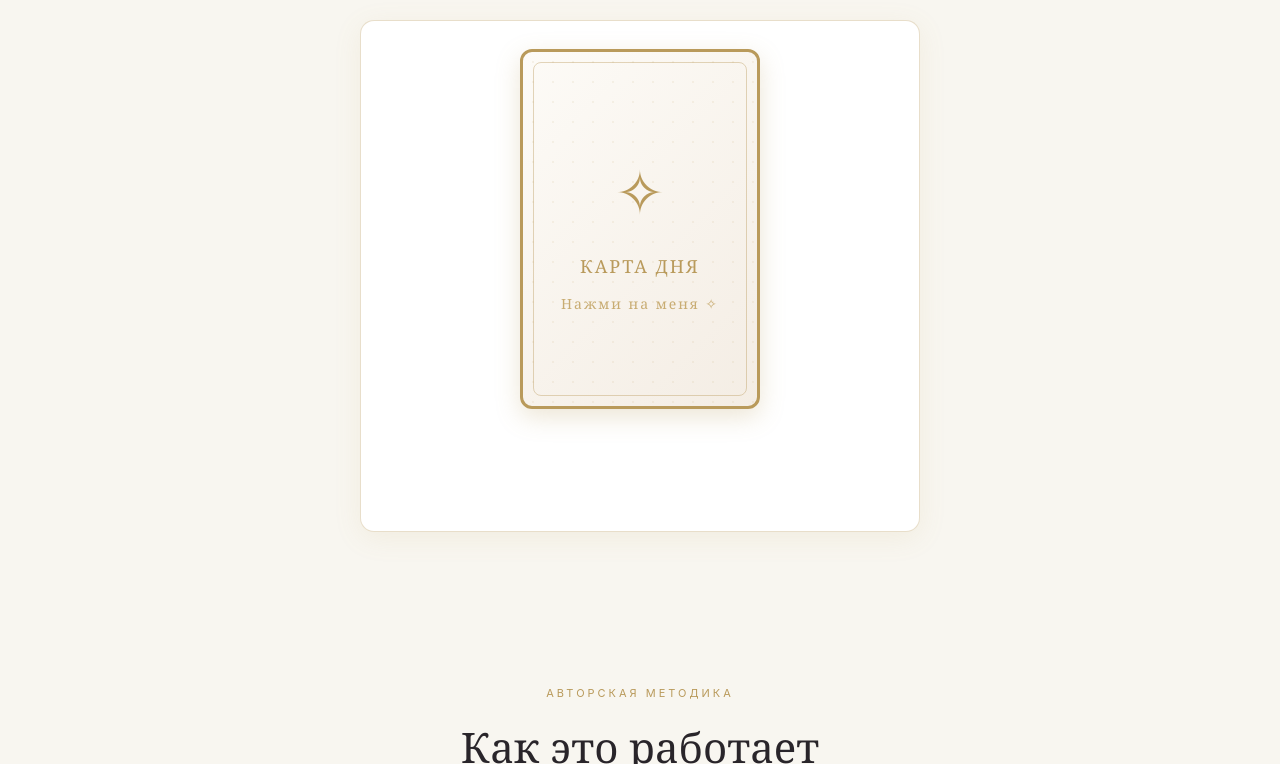
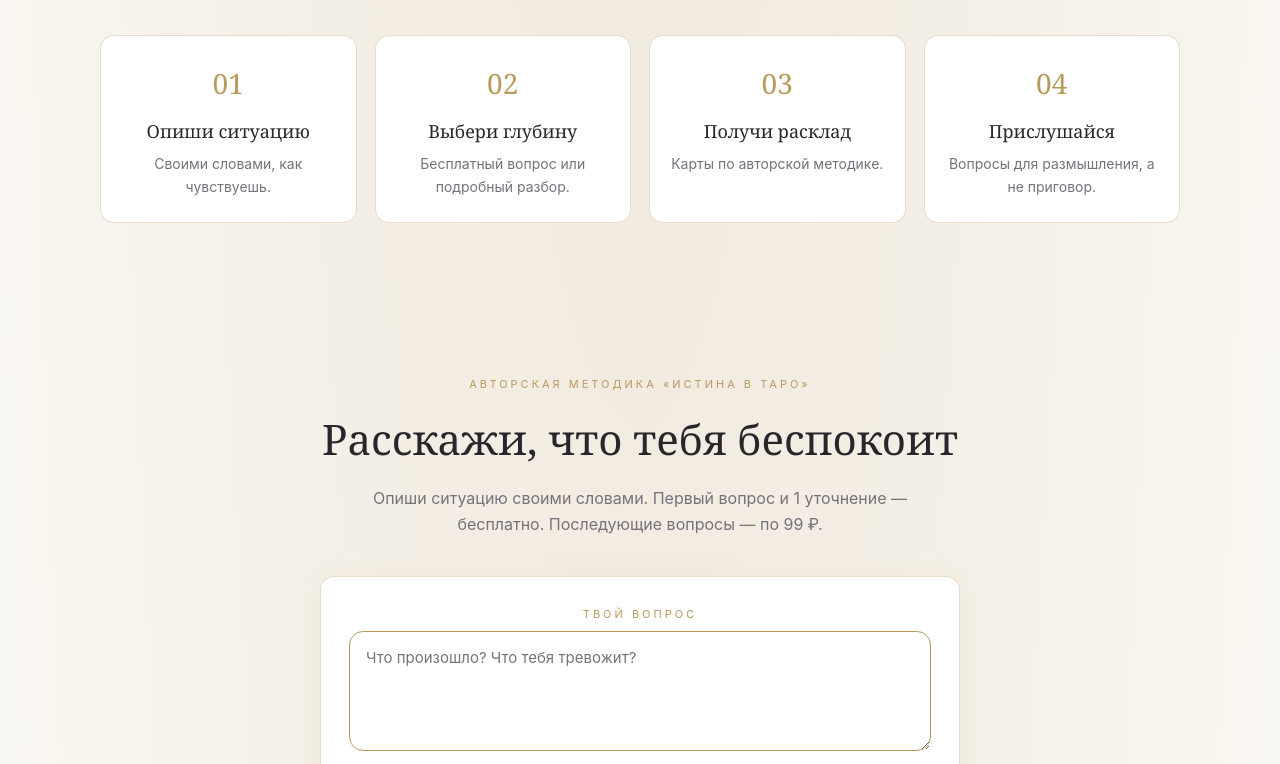
Before and after one commit to vvn130190-prog/istina-v-taro, a website: page index.html in a window 1280 px wide. Shown: the part 798-1562 px from the top of the page. Drawn offline with Linux system fonts and the light colour scheme.

Commit message:
Update index.html

```diff
--- a/index.html
+++ b/index.html
@@ -107,40 +107,32 @@ footer a:hover{color:var(--gold)}
     <h1>Иногда ответы ближе, <em>чем кажется</em></h1>
     <p>Остановись на мгновение. Посмотри на свою ситуацию с другой стороны и прислушайся к тому, что действительно важно для тебя.</p>
   </div>
-</section>
-<section class="section" id="daily">
-  <div class="container">
-    <div class="section-head">
-      <div class="eyebrow">Бесплатно</div>
-      <h2>Твоя карта дня</h2>
-      <p>Подумай о том, что сейчас занимает твои мысли, и открой карту для размышления.</p>
-    </div>
-    <div class="card daily-card" style="perspective: 1000px;">
-      <div id="card-flip-container" onclick="flipCard()" style="cursor:pointer; width:100%; max-width:240px; height:360px; margin:0 auto; position:relative; transform-style:preserve-3d; transition:transform 0.8s;">
+function flipCard() {
+  const container = document.getElementById('card-flip-container');
+  if (isFlipped) return;
 
-        <!-- Рубашка карты -->
-        <div id="card-back" style="position:absolute; width:100%; height:100%; backface-visibility:hidden; background: linear-gradient(135deg, #FDFBF7 0%, #F4EDE4 100%); border:3px solid #B99A5B; border-radius:12px; display:flex; flex-direction:column; align-items:center; justify-content:center; box-shadow: 0 8px 24px rgba(185,154,91,0.25); position:relative; overflow:hidden;">
-          <div style="position:absolute; top:0; left:0; width:100%; height:100%; opacity:0.1; background-image: radial-gradient(#B99A5B 1px, transparent 1px); background-size: 20px 20px;"></div>
+  const today = todayStr();
+  let saved = null;
+  try { saved = JSON.parse(localStorage.getItem('dailyTarotCard')); } catch(e) {}
 
-          <div style="z-index:1; text-align:center;">
-            <div style="font-size:60px; color:#B99A5B; margin-bottom:10px;">✧</div>
-            <div style="font-family:Georgia, serif; font-size:18px; color:#B99A5B; letter-spacing:2px;">КАРТА ДНЯ</div>
-            <div style="font-family:Georgia, serif; font-size:14px; color:#C8AC72; letter-spacing:2px; margin-top:10px;">Нажми на меня ✧</div>
-          </div>
+  let card = null;
+  if (saved && saved.date === today) {
+    card = dailyCards.find(c => c.name === saved.card);
+  }
+  if (!card) {
+    card = dailyCards[Math.floor(Math.random() * dailyCards.length)];
+    try { localStorage.setItem('dailyTarotCard', JSON.stringify({date: today, card: card.name})); } catch(e) {}
+  }
 
-          <div style="position:absolute; top:10px; left:10px; right:10px; bottom:10px; border:1px solid rgba(185,154,91,0.4); border-radius:8px;"></div>
-        </div>
+  // Показываем ТОЛЬКО картинку внутри карты
+  document.getElementById('card-image').innerHTML = '<img src="' + card.image + '" style="max-width:100%; max-height:100%; object-fit:contain; border-radius:8px;" onerror="this.style.display=\'none\'">';
 
-        <!-- Лицо карты (только картинка) -->
-        <div id="card-front" style="position:absolute; width:100%; height:100%; backface-visibility:hidden; transform:rotateY(180deg); background:#FFF; border:3px solid #B99A5B; border-radius:12px; display:flex; align-items:center; justify-content:center; padding:5px; box-shadow: 0 8px 24px rgba(185,154,91,0.25);">
-          <div id="card-image" style="width:100%; height:100%; display:flex; align-items:center; justify-content:center;"></div>
-        </div>
+  // Название и трактовка — ПОД картой
+  document.getElementById('daily-meaning').textContent = card.name + ': ' + card.meaning;
 
-      </div>
-      <p id="daily-meaning" style="margin-top:20px; color:#77717A; font-size:15px; min-height:60px;"></p>
-    </div>
-  </div>
-</section>
+  container.style.transform = 'rotateY(180deg)';
+  isFlipped = true;
+}
 <section class="section" id="how">
   <div class="container">
     <div class="section-head">
```
